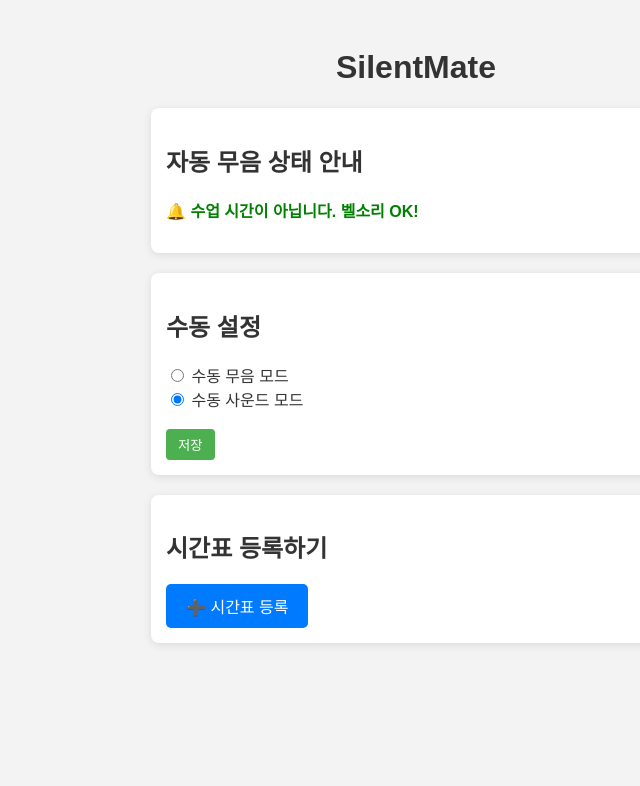
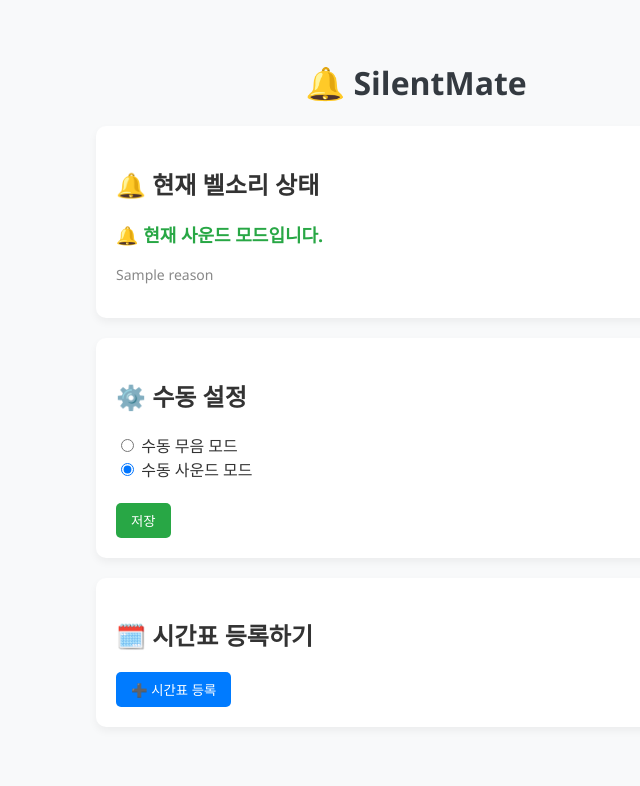
Before and after one commit to azulnochea/SilentMate, a Flask app: template templates/index.html in a window 1280 px wide. Shown: the top 786 px of the page, without its empty margins (224-864 px from the left). Run offline with Flask 3, Linux system fonts and the light colour scheme; the template is opened without the code that fills it: most values are stand-ins (such as "Sample title", 1, 10 or a date in 2020).

Commit message:
최종 수정

```diff
--- a/app.py
+++ b/app.py
@@ -52,11 +52,16 @@ def set_manual(value):
 # 홈 화면
 @app.route('/')
 def home():
-    silent = is_silent_now()
-    manual = get_manual_setting()
-    return render_template('index.html', silent=silent or manual, manual=manual)
+    auto_silent = is_silent_now()        # 자동 판단
+    manual = get_manual_setting()        # 수동 설정
 
-# 수동 무음 토글
+    # manual이 우선 적용되도록 처리
+    silent = manual if manual is not None else auto_silent
+
+    return render_template('index.html', silent=silent, manual=manual, auto_silent=auto_silent)
+
+
+
 @app.route('/toggle')
 def toggle_manual():
     current = get_manual_setting()
--- a/static/style.css
+++ b/static/style.css
@@ -35,6 +35,17 @@ button {
 button:hover {
   background-color: #45a049;
 }
+.lecture-box {
+  background-color: #fff3cd;
+  color: #856404;
+  padding: 10px 15px;
+  margin-top: 10px;
+  border-radius: 5px;
+  font-weight: 500;
+  font-size: 16px;
+  border: 1px solid #ffeeba;
+}
+
 
 #schedule-list {
   margin-top: 10px;
--- a/templates/add.html
+++ b/templates/add.html
@@ -1,4 +1,4 @@
-g<!DOCTYPE html>
+<!DOCTYPE html>
 <html>
 <head>
   <meta charset="UTF-8">
--- a/templates/index.html
+++ b/templates/index.html
@@ -1,53 +1,93 @@
 <!DOCTYPE html>
-<html lang="en">
+<html lang="ko">
 <head>
-  <meta charset="UTF-8" />
+  <meta charset="UTF-8">
   <title>SilentMate</title>
   <link rel="stylesheet" href="{{ url_for('static', filename='style.css') }}">
+  <style>
+    body {
+      font-family: 'Segoe UI', sans-serif;
+      background-color: #f8f9fa;
+      margin: 0;
+      padding: 40px;
+    }
+    h1 {
+      text-align: center;
+      color: #343a40;
+    }
+    .card {
+      background-color: white;
+      border-radius: 10px;
+      padding: 20px;
+      margin: 20px auto;
+      max-width: 600px;
+      box-shadow: 0 4px 8px rgba(0,0,0,0.05);
+    }
+    .status {
+      font-size: 18px;
+      font-weight: bold;
+    }
+    .silent {
+      color: #dc3545;
+    }
+    .sound {
+      color: #28a745;
+    }
+    .hint {
+      font-size: 14px;
+      color: #888;
+    }
+    button {
+      background-color: #28a745;
+      color: white;
+      padding: 8px 15px;
+      border: none;
+      border-radius: 5px;
+      cursor: pointer;
+    }
+    button:hover {
+      background-color: #218838;
+    }
+  </style>
 </head>
 <body>
-  <h1>SilentMate</h1>
 
-  <section>
-    <h2>자동 무음 상태 안내</h2>
+  <h1>🔔 SilentMate</h1>
+
+  <div class="card">
+    <h2>🔔 현재 벨소리 상태</h2>
     {% if silent %}
-      <p class="silent">🔇 지금은 수업 중입니다. 무음 모드로 전환하세요!</p>
+      <p class="status silent">🔇 현재 무음 모드입니다.</p>
     {% else %}
-      <p class="normal">🔔 수업 시간이 아닙니다. 벨소리 OK!</p>
+      <p class="status sound">🔔 현재 사운드 모드입니다.</p>
     {% endif %}
-  </section>
+    <p class="hint">{{ reason }}</p>
+    <p class="hint">
+    </p>
+  </div>
 
-  <section>
-    <h2>수동 설정</h2>
+  {% if auto_silent and not manual_override %}
+  <div class="alert alert-warning" role="alert" style="margin: 20px;">
+    📂 수업시간
+  </div>
+  {% endif %}
+
+
+  <div class="card">
+    <h2>⚙️ 수동 설정</h2>
     <form method="POST" action="/set_manual">
-      <label>
-        <input type="radio" name="silent" value="1" {% if manual %}checked{% endif %}>
-        수동 무음 모드
-      </label><br>
-      <label>
-        <input type="radio" name="silent" value="0" {% if not manual %}checked{% endif %}>
-        수동 사운드 모드
-      </label><br><br>
+      <label><input type="radio" name="silent" value="1" {% if manual %}checked{% endif %}> 수동 무음 모드</label><br>
+      <label><input type="radio" name="silent" value="0" {% if not manual %}checked{% endif %}> 수동 사운드 모드</label><br><br>
       <button type="submit">저장</button>
     </form>
-  </section>
+  </div>
 
-<section>
-  <h2>시간표 등록하기</h2>
-  <a href="/add">
-    <button style="
-        background-color: #007BFF;
-        border: none;
-        color: white;
-        padding: 10px 20px;
-        text-align: center;
-        font-size: 16px;
-        border-radius: 5px;
-        cursor: pointer;">
-      ➕ 시간표 등록
-    </button>
-  </a>
-</section>
+  <div class="card">
+    <h2>🗓️ 시간표 등록하기</h2>
+    <a href="/add">
+      <button style="background-color: #007BFF;">➕ 시간표 등록</button>
+    </a>
+  </div>
 
 </body>
 </html>
```
Also changed, not shown: db/timetable.db.
